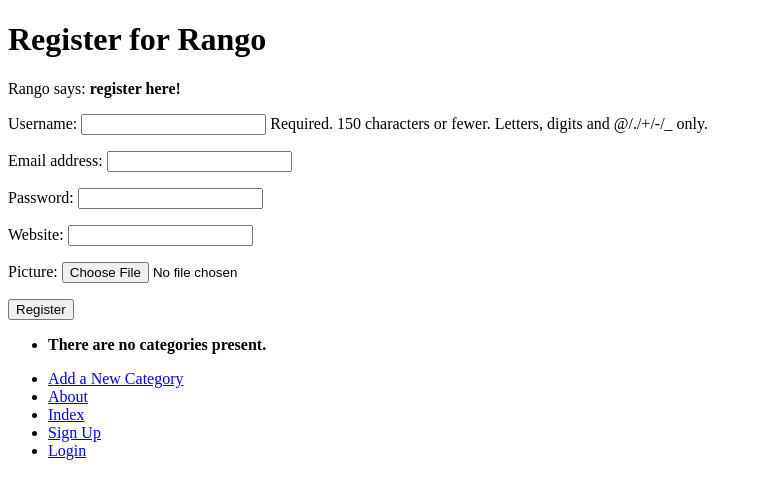
After one commit to MingyuAmy/tango_with_django_project, a Django app: page /rango/register/ in a window 1280 px wide. The commit adds this page. Shown: the top 499 px of the page, without its empty margins (0-759 px from the left). Run offline with Django 3.2, Linux system fonts and the light colour scheme; data that the repository does not hold is empty.

Commit message:
[chap 9] Add the register page and login page

```diff
--- a/rango/admin.py
+++ b/rango/admin.py
@@ -1,5 +1,5 @@
 from django.contrib import admin
-from rango.models import Category, Page
+from rango.models import Category, Page, UserProfile
 
 class PageAdmin(admin.ModelAdmin):
     list_display = ('title', 'category', 'url')
@@ -10,3 +10,4 @@ class CategoryAdmin(admin.ModelAdmin):
 
 admin.site.register(Category, CategoryAdmin)
 admin.site.register(Page, PageAdmin)
+admin.site.register(UserProfile)
--- a/rango/forms.py
+++ b/rango/forms.py
@@ -1,5 +1,6 @@
 from django import forms
-from rango.models import Page, Category
+from rango.models import Category, Page, UserProfile
+from django.contrib.auth.models import User
 
 class CategoryForm(forms.ModelForm):
     name = forms.CharField(max_length=128,
@@ -34,3 +35,16 @@ class PageForm(forms.ModelForm):
             cleaned_data['url'] = url
 
         return cleaned_data
+
+class UserForm(forms.ModelForm):
+    password = forms.CharField(widget=forms.PasswordInput())
+
+    class Meta:
+        model = User
+        fields = ('username', 'email', 'password',)
+
+
+class UserProfileForm(forms.ModelForm):
+    class Meta:
+        model = UserProfile
+        fields = ('website', 'picture',)
--- a/rango/models.py
+++ b/rango/models.py
@@ -1,5 +1,6 @@
 from django.db import models
 from django.template.defaultfilters import slugify
+from django.contrib.auth.models import User
 
 
 class Category(models.Model):
@@ -26,3 +27,12 @@ class Page(models.Model):
 
     def __str__(self):
         return self.title
+
+class UserProfile(models.Model):
+    user = models.OneToOneField(User, on_delete=models.CASCADE)
+
+    website = models.URLField(blank=True)
+    picture = models.ImageField(upload_to='profile_images', blank=True)
+
+    def __str__(self):
+        return self.user.username
--- a/rango/urls.py
+++ b/rango/urls.py
@@ -10,4 +10,6 @@ urlpatterns = [
         views.show_category, name='show_category'),
     path('add_category/', views.add_category, name='add_category'),
     path('category/<slug:category_name_slug>/add_page/', views.add_page, name='add_page'),
+    path('register/', views.register, name='register'),
+    path('login/', views.user_login, name='login'),
 ]
--- a/rango/views.py
+++ b/rango/views.py
@@ -1,7 +1,8 @@
 from django.shortcuts import render, redirect, reverse
 from django.http import HttpResponse
 from rango.models import Category, Page
-from rango.forms import CategoryForm, PageForm
+from rango.forms import CategoryForm, PageForm, UserForm, UserProfileForm
+from django.contrib.auth import authenticate, login
 
 def index(request):
     category_list = Category.objects.order_by('-likes')[:5]
@@ -71,3 +72,55 @@ def add_page(request, category_name_slug):
             print(form.errors)
     context_dict = {'form': form, 'category':category}
     return render(request, 'rango/add_page.html', context=context_dict)
+
+def register(request):
+    registered = False
+
+    if request.method == 'POST':
+        user_form = UserForm(request.POST)
+        profile_form = UserProfileForm(request.POST)
+
+        if user_form.is_valid() and profile_form.is_valid():
+            user = user_form.save()
+
+            user.set_password(user.password)
+            user.save()
+
+            profile = profile_form.save(commit=False)
+            profile.user = user
+
+            if 'picture' in request.FILES:
+                profile.picture = request.FILES['picture']
+            profile.save()
+            registered = True
+        else:
+            print(user_form.errors, profile_form.errors)
+    else:
+        user_form = UserForm()
+        profile_form = UserProfileForm()
+
+    return render(request,
+                'rango/register.html',
+                context={
+                    'user_form': user_form,
+                    'profile_form': profile_form,
+                    'registered': registered,
+                })
+
+def user_login(request):
+    if request.method == 'POST':
+        username = request.POST.get('username')
+        password = request.POST.get('password')
+        user = authenticate(username=username, password=password)
+
+        if user:
+            if user.is_active:
+                login(request, user)
+                return redirect(reverse('rango:index'))
+            else:
+                return HttpResponse("Your Rango account is disabled.")
+        else:
+            print(f"Invalid login details: {username}, {password}")
+            return HttpResponse("Invalid login details supplied.")
+    else:
+        return render(request, 'rango/login.html')
--- a/templates/rango/base.html
+++ b/templates/rango/base.html
@@ -31,6 +31,8 @@
                 <li><a href="{% url 'rango:add_category' %}">Add a New Category</a></li>
                 <li><a href="{% url 'rango:about' %}">About</a></li>
                 <li><a href="{% url 'rango:index' %}">Index</a></li>
+                <li><a href="{% url 'rango:register' %}">Sign Up</a></li>
+                <li><a href="{% url 'rango:login' %}">Login</a></li>
             </ul>
         </div>
     </body>
--- a/templates/rango/index.html
+++ b/templates/rango/index.html
@@ -8,7 +8,11 @@
 {% block body_block %}
     <h1>Rango says...</h1>
     <div>
-        hey there partner! <br />
+        {% if user.is_authenticated %}
+            howdy {{ user.username }}!
+        {% else %}
+            hey there partner!
+        {% endif%}
         <strong>{{ boldmessage }}</strong><br />
     </div>
 
--- /dev/null
+++ b/templates/rango/register.html
@@ -0,0 +1,26 @@
+{% extends 'rango/base.html' %}
+{% load staticfiles %}
+
+{% block title_block %}
+    Register
+{% endblock %}
+
+{% block body_block %}
+    <h1>Register for Rango</h1>
+    {% if registered %}
+        Rango says: <strong>thank you for registering!</strong>
+        <a href="{% url 'rango:index' %}">Return to the homepage.</a><br />
+        <h1>{{ category.name }}</h1>
+    {% else %}
+        Rango says: <strong>register here!</strong><br />
+    <form id="user_form" method="post" action="{% url 'rango:register' %}"
+        enctype="multipart/form-data">
+
+        {% csrf_token %}
+
+        {{ user_form.as_p}}
+        {{ profile_form.as_p}}
+
+        <input type="submit" name="submit" value="Register" />
+    {% endif %}
+{% endblock %}
```
Also changed, not shown: templates/rango/login.html (added, +18 -0 lines).
